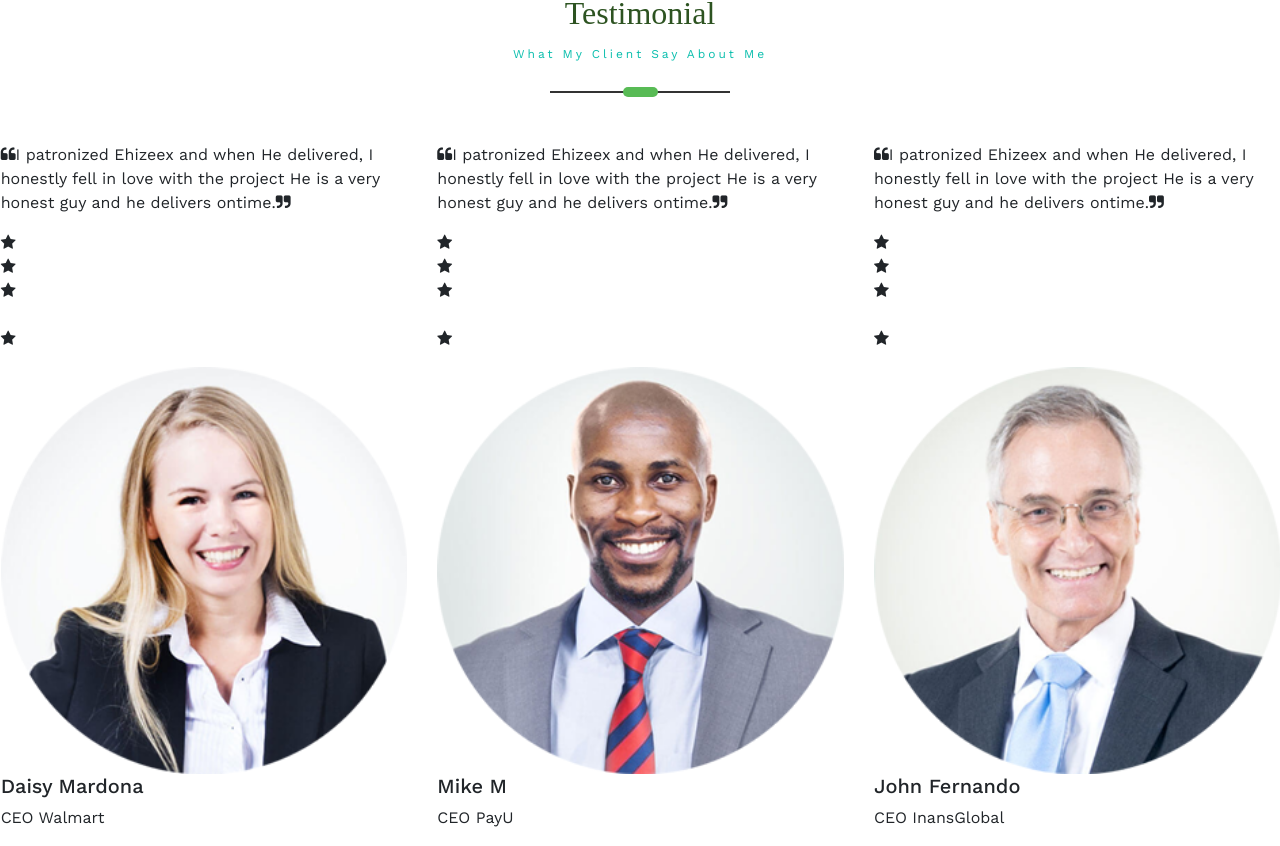
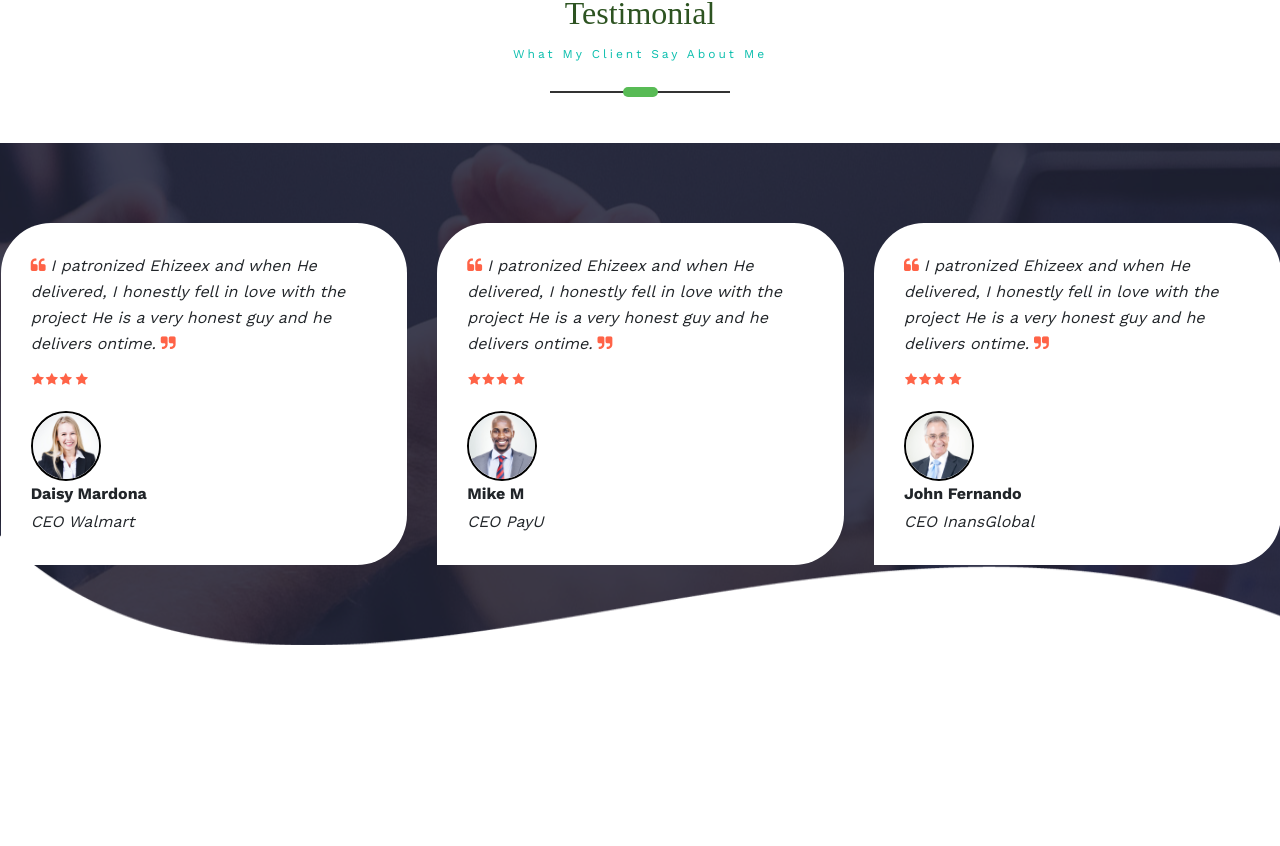
Before and after one commit to souravshaw2020/PersonalPortfolio, a React (Create React App) app: page / in a window 1280 px wide. Shown: the part 2328-3174 px from the top of the page. After the commit the page ends 2993 px from the top, so only its background shows below. Built offline with nearby package versions, Linux system fonts and the light colour scheme.

Commit message:
added Div with Footer Image Class; added Testimonial CSS Properties

```diff
--- a/src/components/Testimonial/Testimonial.css
+++ b/src/components/Testimonial/Testimonial.css
@@ -0,0 +1,96 @@
+.testimonial-section {
+    padding: 80px 0 80px;
+    background-image: url("../../assets/Testimonial/bg-1.jpg");
+    background-position: center;
+    background-attachment: fixed;
+    position: relative;
+    z-index: -1;
+}
+
+.testimonial-section::before {
+    content: "";
+    position: absolute;
+    left: 0;
+    top: 0;
+    width: 100%;
+    height: 100%;
+    z-index: -1;
+    opacity: 0.85;
+    background-color: #1f2235;
+}
+
+.footer-image {
+    width: 100%;
+    height: 100%;
+    max-width: 1920px;
+    overflow: hidden;
+    display: flex;
+    justify-content: center;
+    margin-top: -110px;
+}
+
+.footer-image img {
+    max-width: 100%;
+    height: 130px;
+}
+
+.testimonial-section .testimonial-item {
+    background-color: white;
+    padding: 30px;
+    border-radius: 50px 50px 50px 0;
+}
+
+.testimonial-section .testimonial-item p {
+    font-size: 16px;
+    line-height: 26px;
+    font-weight: 400;
+    margin: 0 0 10px;
+    font-style: italic;
+}
+
+.testimonial-section .testimonial-item p .fa-quote-left {
+    margin-right: 5px;
+    color: tomato;
+}
+
+.testimonial-section .testimonial-item p .fa-quote-right {
+    margin-left: 5px;
+    color: tomato;
+}
+
+.testimonial-section .testimonial-comment .stars {
+    margin: 0 0 20px;
+}
+
+.testimonial-section .testimonial-comment .stars li {
+    display: inline-block;
+    margin: 0 1px;
+}
+
+.testimonial-section .testimonial-comment .stars li i {
+    font-size: 13px;
+    color: tomato;
+}
+
+.testimonial-section .client-info img {
+    height: 70px;
+    width: 70px;
+    border: 2px solid transparent;
+    border-color: black;
+    border-radius: 50%;
+    position: relative;
+}
+
+.testimonial-section .client-info h5 {
+    font-size: 16px;
+    font-weight: 600;
+    line-height: 26px;
+    margin: 0 0 2px;
+}
+
+.testimonial-section .client-info p {
+    font-size: 16px;
+    line-height: 26px;
+    font-weight: 400;
+    margin: 0;
+}
--- a/src/components/Testimonial/Testimonial.jsx
+++ b/src/components/Testimonial/Testimonial.jsx
@@ -5,12 +5,12 @@
 import ScreenHeading from '../../utilities/ScreenHeading/ScreenHeading';
 import ScrollService from '../../utilities/ScrollService';
 import Animation from '../../utilities/Animation';
+import './Testimonial.css'
 
 function Testimonial(props) {
     let fadeInScreenHandler = (screen) => {
         if (screen.fadeScreen !== props.id)
             return;
-
 
         Animation.animations.fadeInScreen(props.id);
     };
@@ -28,10 +28,10 @@
         smartSpeed: 1000,
         responsive: {
             0: {
-                items: 1,
+                items: 1
             },
             768: {
-                items: 1,
+                items: 1
             },
             1000: {
                 items: 3
@@ -79,7 +79,10 @@
                                         </ul>
                                     </div>
                                     <div className='client-info'>
-                                        <img src={require("../../assets/Testimonial/man.png")} alt="No Internet Connection" />
+                                        <img src={
+                                                require("../../assets/Testimonial/man.png")
+                                            }
+                                            alt="No Internet Connection"/>
                                         <h5>John Fernando</h5>
                                         <p>CEO InansGlobal</p>
                                     </div>
@@ -114,7 +117,10 @@
                                         </ul>
                                     </div>
                                     <div className='client-info'>
-                                        <img src={require("../../assets/Testimonial/lady.png")} alt="No Internet Connection" />
+                                        <img src={
+                                                require("../../assets/Testimonial/lady.png")
+                                            }
+                                            alt="No Internet Connection"/>
                                         <h5>Daisy Mardona</h5>
                                         <p>CEO Walmart</p>
                                     </div>
@@ -149,7 +155,10 @@
                                         </ul>
                                     </div>
                                     <div className='client-info'>
-                                        <img src={require("../../assets/Testimonial/mike.png")} alt="No Internet Connection" />
+                                        <img src={
+                                                require("../../assets/Testimonial/mike.png")
+                                            }
+                                            alt="No Internet Connection"/>
                                         <h5>Mike M</h5>
                                         <p>CEO PayU</p>
                                     </div>
@@ -160,6 +169,12 @@
                     </div>
                 </div>
             </section>
+            <div className='footer-image'>
+                <img src={
+                        require("../../assets/Testimonial/shape-bg.png")
+                    }
+                    alt="No Internet Connection"/>
+            </div>
         </div>
     )
 }
```
Lines whose indentation alone changed are shown as unchanged.
